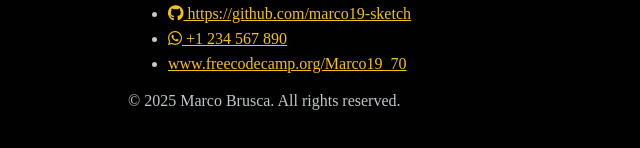
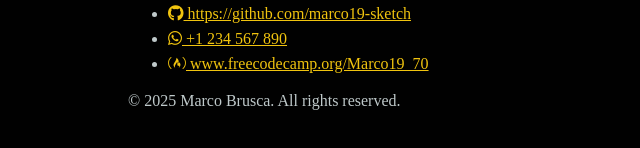
Before and after one commit to marco19-sketch/portfolio-sample, a plain HTML site: page index.html in a window 1280 px wide. Shown: the part 2408-2556 px from the top of the page, 0-640 px from the left. Drawn offline with Linux system fonts and the light colour scheme.

Commit message:
Update index.html
added fcc icon

```diff
--- a/index.html
+++ b/index.html
@@ -160,6 +160,7 @@
                 href="https://www.freecodecamp.org/Marco19_70"
                 target="_blank"
                 rel="noopener noreferrer">
+                <i class="fab fa-free-code-camp"></i>
                 www.freecodecamp.org/Marco19_70
               </a>
             </li>
```
